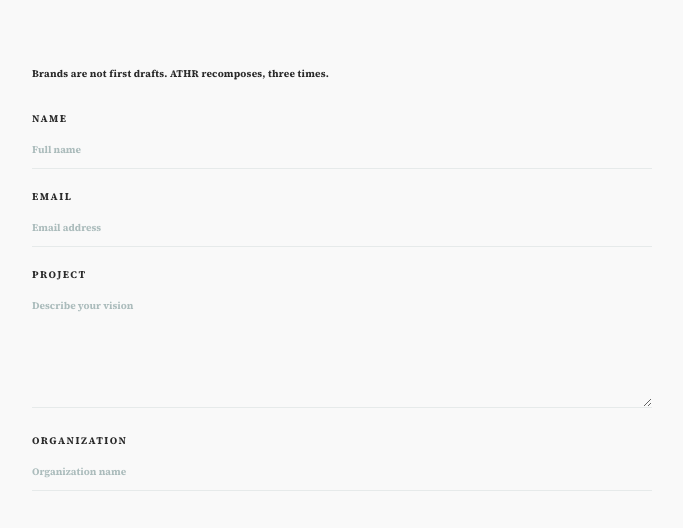
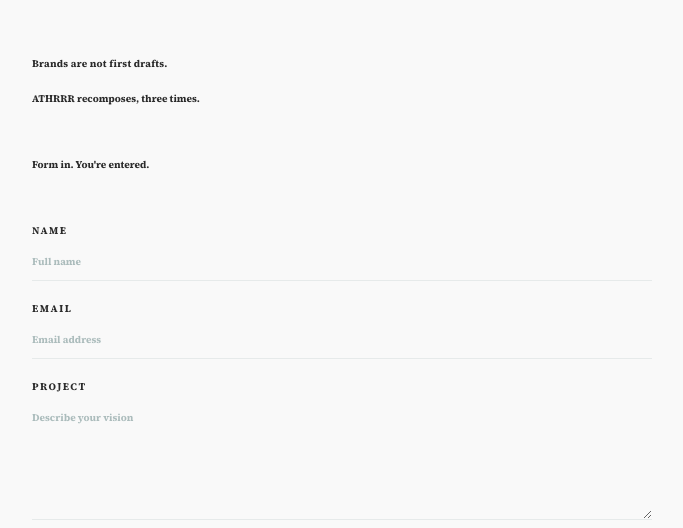
Before and after one commit to khaledalsh4hid/athrrr, a plain HTML site: page index.html in a window 1280 px wide. Shown: the part 244-772 px from the top of the page, without its empty margins (298-981 px from the left). Drawn offline with Linux system fonts and the light colour scheme.

Commit message:
Update index.html

```diff
--- a/index.html
+++ b/index.html
@@ -497,12 +497,18 @@ ul li {
 </div>
 </header>
 <main>
-<div class="spacer-md"></div>
+<div class="spacer-sm"></div>
 <section id="enter" class="section active">
 <div class="container">
 <div class="section-content">
-<p class="agency-statement">Brands are not first drafts.
-ATHR recomposes, three times.</p>
+<p class="agency-statement">Brands are not first drafts.</p>
+<p class="agency-statement2">ATHRRR recomposes, three times.</p>
+<div class="spacer-sm"></div>
+<div class="spacer-sm"></div>
+<div class="spacer-sm"></div>
+<p class="agency-statement2">Form in. You're entered.</p>
+<div class="spacer-sm"></div>
+<div class="spacer-sm"></div>
 <div class="spacer-sm"></div>
 <form id="contact-form" action="https://formsubmit.co/contact@athrrr.com" method="POST">
 <input type="hidden" name="_subject" value="New Submission from ATHRRR Website">
```
